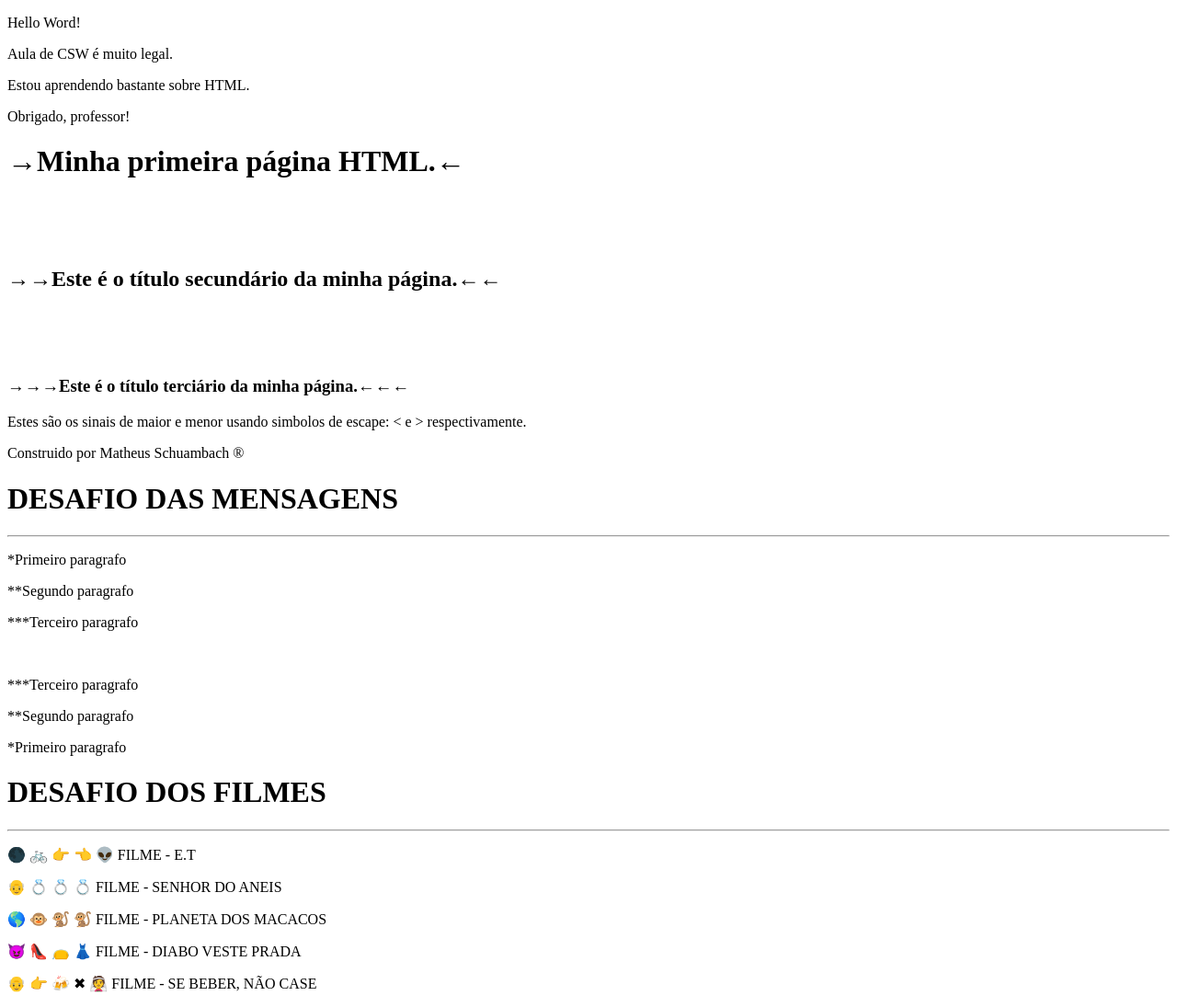
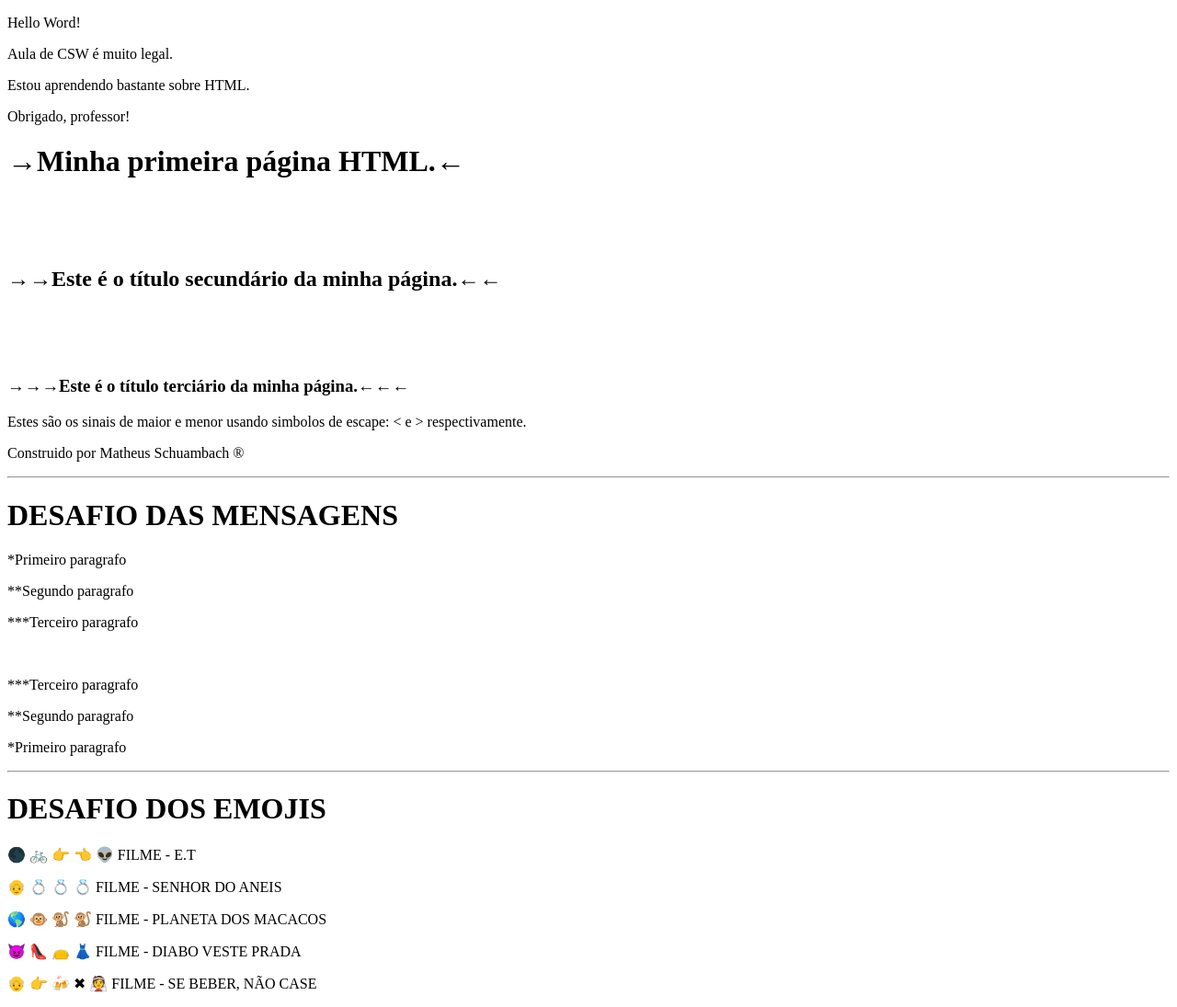
Before and after one commit to SchMatheus/SI1N-CSW2026-1, a plain HTML site: page Aula-01/index.html in a window 1280 px wide. Shown: the whole page at 92% size. Drawn offline with Linux system fonts and the light colour scheme.

Commit message:
Add files via upload

```diff
--- a/Aula-01/index.html
+++ b/Aula-01/index.html
@@ -25,8 +25,8 @@
     <p>Estes são os sinais de maior e menor usando simbolos de escape: &lt; e &gt; respectivamente.</p>
 
     <p>Construido por Matheus Schuambach &reg;</p>
-<h1>DESAFIO DAS MENSAGENS</h1>
 <hr>
+    <h1>DESAFIO DAS MENSAGENS</h1>
 <p>*Primeiro paragrafo</p>
 <p>**Segundo paragrafo</p>
 <p>***Terceiro paragrafo</p>
@@ -34,8 +34,8 @@
 <p>***Terceiro paragrafo</p>
 <p>**Segundo paragrafo</p>
 <p>*Primeiro paragrafo</p>
-<h1> DESAFIO DOS FILMES </h1>
 <hr>
+<h1> DESAFIO DOS EMOJIS </h1>
 <p>&#x1F311; &#x1F6B2; &#x1F449; &#x1F448; &#x1F47D; FILME - E.T</p>
 <p> &#x1F474; &#x1F48D; &#x1F48D; &#x1F48D; FILME - SENHOR DO ANEIS</p>
 <p> &#x1F30E; &#x1F435; &#x1F412; &#x1F412; FILME - PLANETA DOS MACACOS</p>
```
